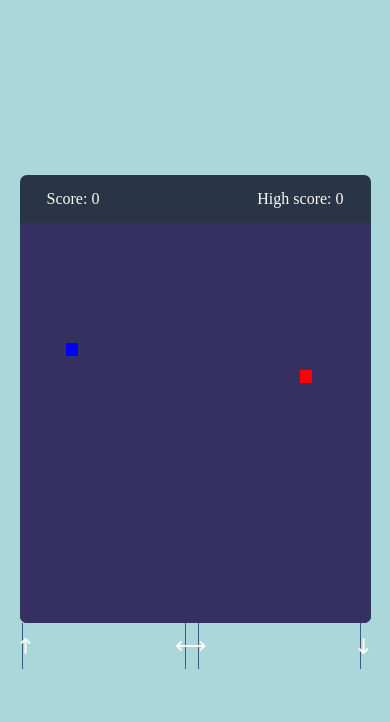
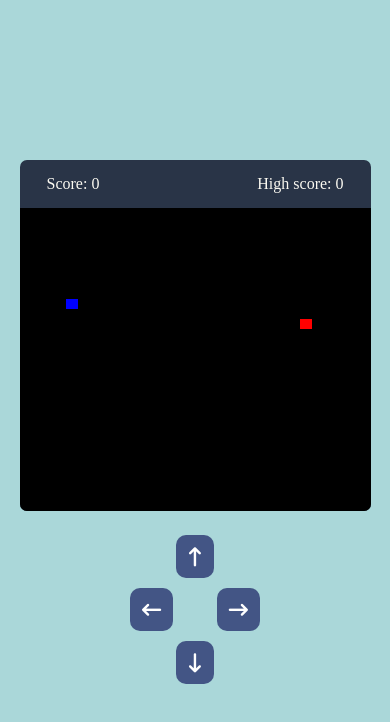
Before and after one commit to oussamafrija/Snake-arcade, a plain HTML site: page index.html in a window 390 px wide. Drawn offline with Linux system fonts and the light colour scheme.

Commit message:
Update style.css

```diff
--- a/style.css
+++ b/style.css
@@ -1,29 +1,37 @@
-*{
+* {
   margin: 0;
   padding: 0;
   box-sizing: border-box;
 }
 
-body{
+body {
   display: flex;
+  justify-content: center;
+  background-color: #aad7d9;
+  min-height: 100vh;
+  padding: 2rem;
+  flex-direction: column;
   align-items: center;
-    justify-content: center;
-    min-height: 100vh;
-    background-color: #AAD7D9;
 }
 
-.wrapper{
+.container {
   display: flex;
   flex-direction: column;
-    overflow: hidden;
+  align-items: center;
+}
+
+.wrapper {
+  display: flex;
+  flex-direction: column;
   width: 65vmin;
-    height: 70vmin;
+  height: 65vmin;
   border-radius: 7px;
   background-color: #293447;
+  overflow: hidden;
 }
 
-.game-details{
-    color: #FBF9F1;
+.game-details {
+  color: #fbf9f1;
   font-size: 1.2rem;
   font-weight: 500;
   padding: 20px 27px;
@@ -31,54 +39,77 @@ body{
   justify-content: space-between;
 }
 
-.play-board{
+.play-board {
   display: grid;
   grid-template: repeat(30, 1fr) / repeat(30, 1fr);
   width: 100%;
   height: 100%;
-    background-color: #363062;
+  background-color: black;
 }
 
-.play-board .food{
+.play-board .food {
   background: red;
 }
 
-.play-board .head{
+.play-board .head {
   background: blue;
 }
 
-.controls{
+/* ✅ Controls styled separately */
+.controls {
   display: none;
-    justify-content: space-between;
+  flex-direction: column;
+  align-items: center;
+  margin-top: 1.5rem;
+  gap: 10px;
 }
 
-.controls i{
-    padding: 25px 0;
-    text-align: center;
-    cursor: pointer;
-    font-size: 1.3rem;
-    color: #FBF9F1;
-    width: calc(100% / 4);
-    border-right: 1px solid #435585;
+.control-row {
+  display: flex;
+  gap: 20px;
 }
 
-@media screen and (max-width: 800px){
-    .wrapper{
-        width: 90vmin;
-        height: 115vmin;
+.control-row.row-up,
+.control-row.row-down {
+  justify-content: center;
 }
 
-    .game-details{
+.control-row.row-left-right {
+  justify-content: space-between;
+  width: 160px;
+}
+
+.controls i {
+  padding: 15px;
+  font-size: 1.5rem;
+  background-color: #435585;
+  border-radius: 10px;
+  color: white;
+  cursor: pointer;
+}
+
+/* ✅ Mobile styles */
+@media screen and (max-width: 800px) {
+  .wrapper {
+    width: 90vmin;
+    height: 90vmin;
+  }
+
+  .game-details {
     font-size: 1rem;
     padding: 15px 27px;
   }
 
-    .controls{
+  .controls {
     display: flex;
   }
 
-    .controls i{
-        padding: 15px 0;
-        font-size: 1rem;
+  .controls i {
+    padding: 12px;
+    font-size: 1.2rem;
+  }
+
+  .control-row.row-left-right {
+    width: 130px;
   }
 }
```
Lines whose indentation alone changed are shown as unchanged.
